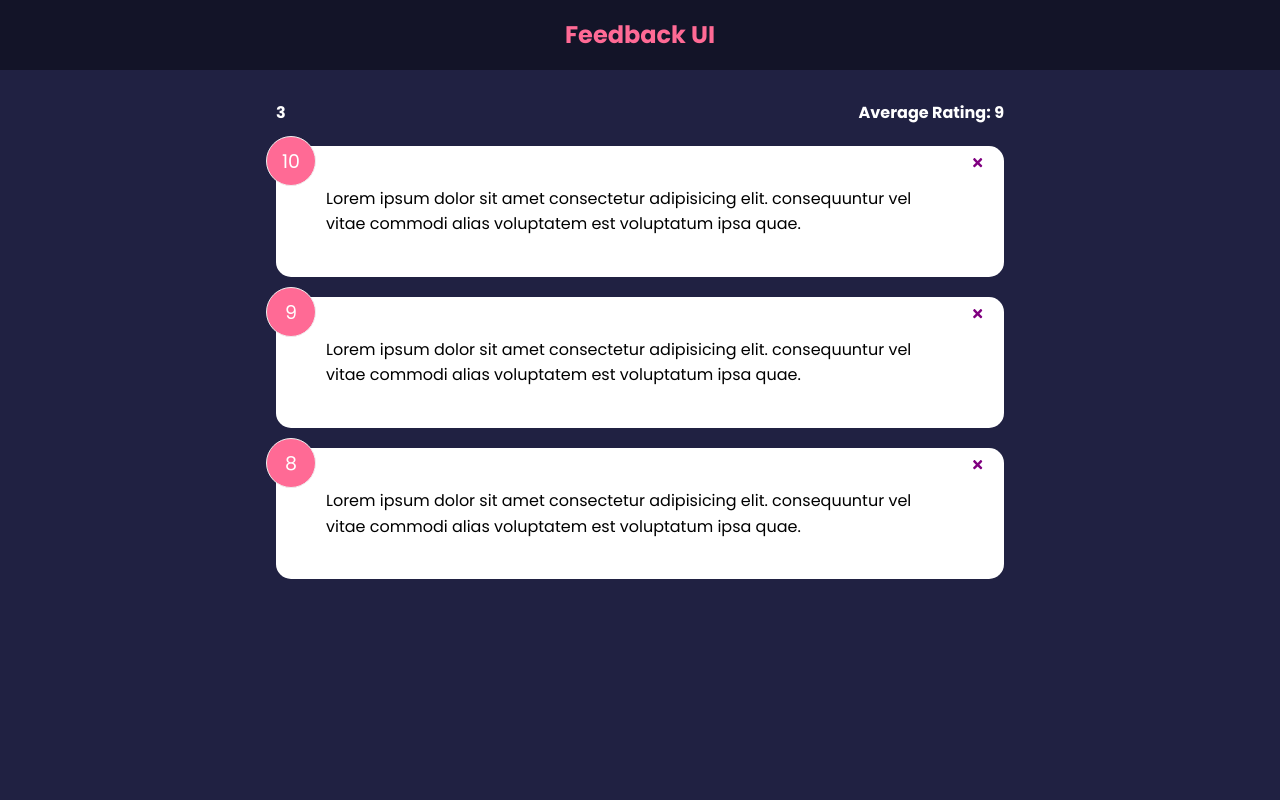
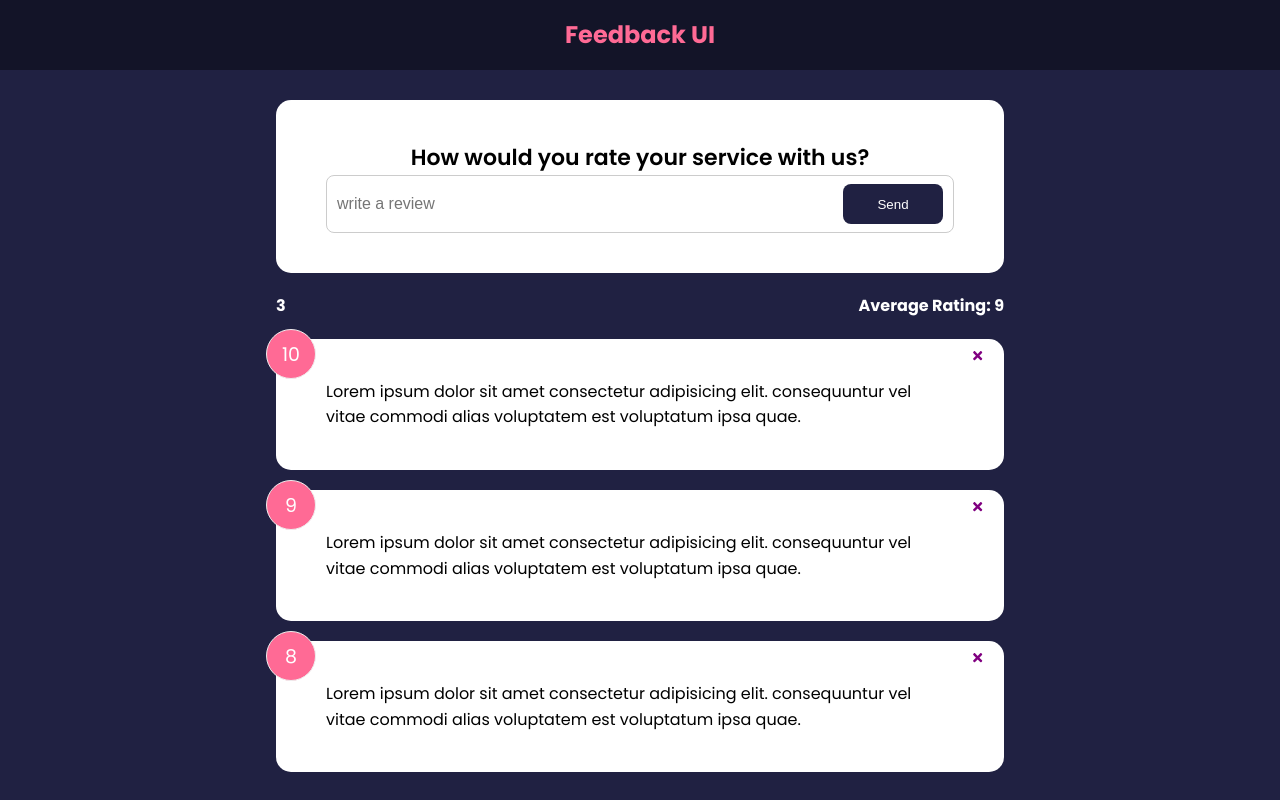
Before and after one commit to Shafiq-Farookhi/Feedback-UI, a React (Create React App) app: page / in a window 1280 px wide. Built offline with nearby package versions, Linux system fonts and the light colour scheme; the HTML template or start-up script is replaced by a standard one.

Commit message:
Form added

```diff
--- a/src/App.js
+++ b/src/App.js
@@ -3,6 +3,7 @@
 import FeedbackList from './components/FeedbackList';
 import FeedbackData from './data/FeedbackData';
 import FeedbackStats from './components/FeedbackStats';
+import FeedbackForm from './components/FeedbackForm';
 
 function App() {
   const [feedback, setFeedback] = useState(FeedbackData)
@@ -15,6 +16,7 @@
     <>
     <Header />
     <div className='container'>
+      <FeedbackForm />
       <FeedbackStats feedback={feedback}/>
       <FeedbackList feedback={feedback}
       handleDelete={deleteFeedback}/>
--- /dev/null
+++ b/src/components/Button.jsx
@@ -0,0 +1,17 @@
+import PropTypes from 'prop-types'
+import { version } from 'react'
+
+function Button({ children, version = 'primary', type = 'button', isDisabled = false }) {
+  return (
+    <button type={type} disabled={isDisabled} className={`btn btn-${version}`}>{children}</button>
+  )
+}
+
+Button.propTypes = {
+    children: PropTypes.node.isRequired,
+    version: PropTypes.string,
+    type: PropTypes.string,
+    isDisabled: PropTypes.bool,
+}
+
+export default Button
--- /dev/null
+++ b/src/components/FeedbackForm.jsx
@@ -0,0 +1,25 @@
+import { useState } from "react"
+import Card from "./shared/Card"
+import Button from "./Button"
+
+function FeedbackForm() {
+    const [text, setText] = useState('')
+
+    const handleTextChange = (e) => {
+        setText(e.target.value);
+    }
+  return (
+    <Card>
+        <form>
+            <h2>How would you rate your service with us?</h2>
+            {/* todo - rating select component  */}
+            <div className="input-group">
+                <input onChange={handleTextChange} type="text" placeholder="write a review" value={text}/>
+                <Button type="submit">Send</Button>
+            </div>
+        </form>
+    </Card>
+  )
+}
+
+export default FeedbackForm
```
